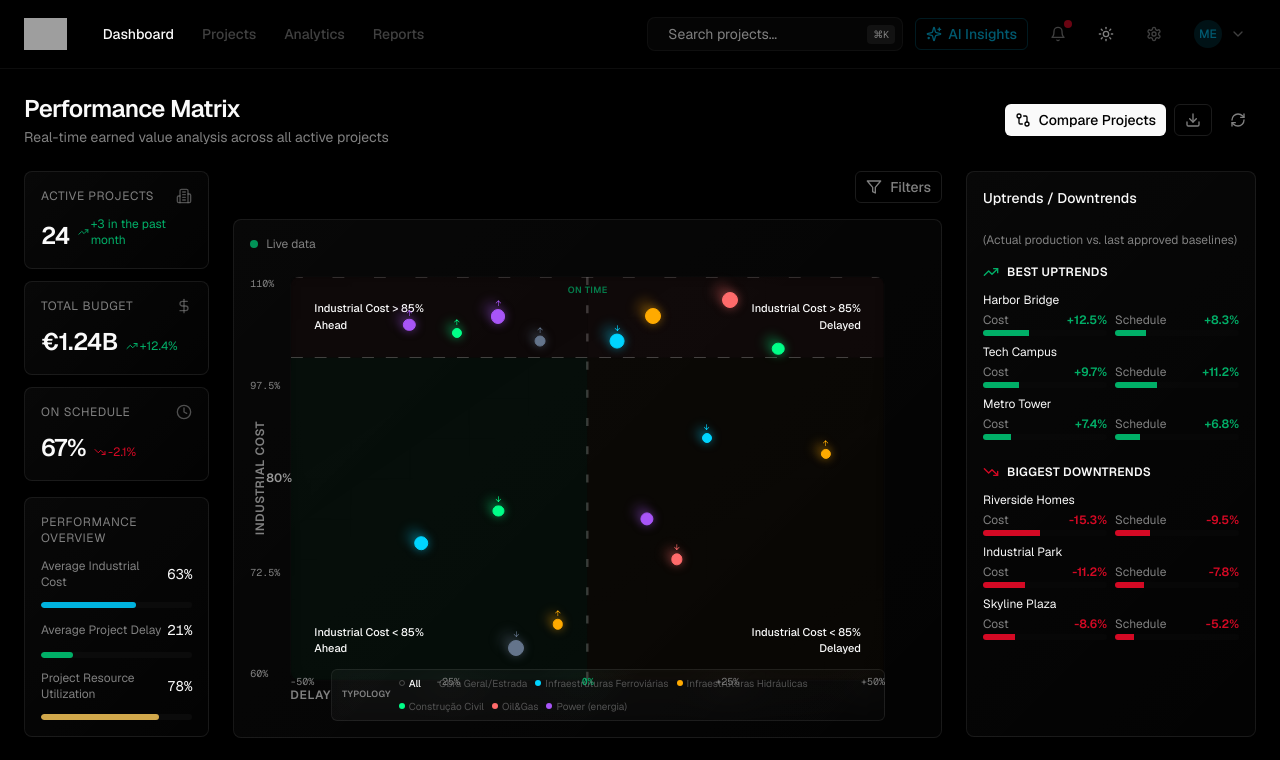
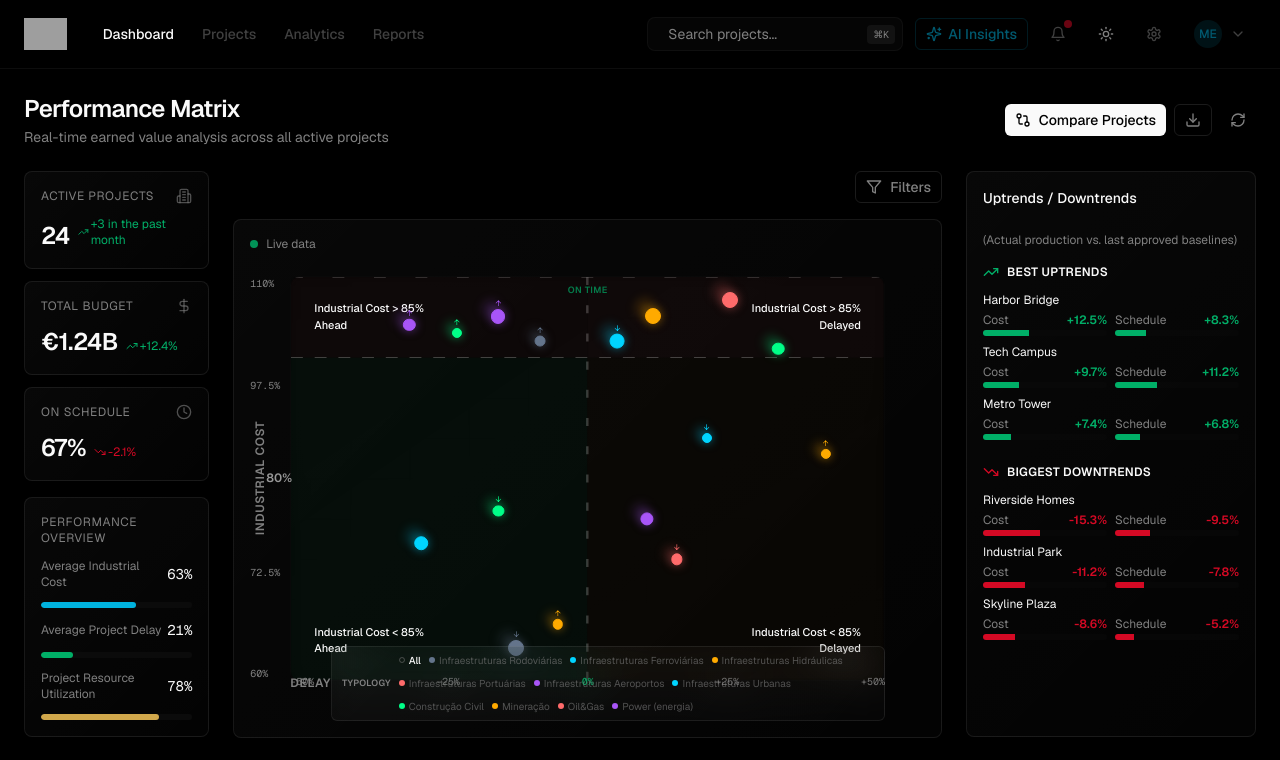
Before and after one commit to danielrebelo-volis/v0-volis-build-dashboard, a Next.js app: page / in a window 1280 px wide. Shown: the top 760 px of the page. Built offline with nearby package versions, Linux system fonts and the light colour scheme; grey boxes are pictures that could not be loaded.

Commit message:
feat: update typology categories in EVMMatrix component

```diff
--- a/components/evm-matrix.tsx
+++ b/components/evm-matrix.tsx
@@ -312,7 +312,7 @@ export function EVMMatrix({ filterType, filterValue }: EVMMatrixProps) {
           <div className="flex items-center gap-2">
             <span className="text-[9px] font-semibold text-muted-foreground tracking-wide uppercase">Typology</span>
             <div className="flex items-center gap-2 flex-wrap max-w-2xl">
-              {(["all", "Obra Geral/Estrada", "Infraestruturas Ferroviárias", "Infraestruturas Hidráulicas", "Construção Civil", "Oil&Gas", "Power (energia)"] as const).map((cat) => (
+              {(["all", "Infraestruturas Rodoviárias", "Infraestruturas Ferroviárias", "Infraestruturas Hidráulicas", "Infraestruturas Portuárias", "Infraestruturas Aeroportos", "Infraestruturas Urbanas", "Construção Civil", "Mineração", "Oil&Gas", "Power (energia)"] as const).map((cat) => (
                 <button
                   key={cat}
                   onClick={() => setSelectedCategory(cat)}
```
